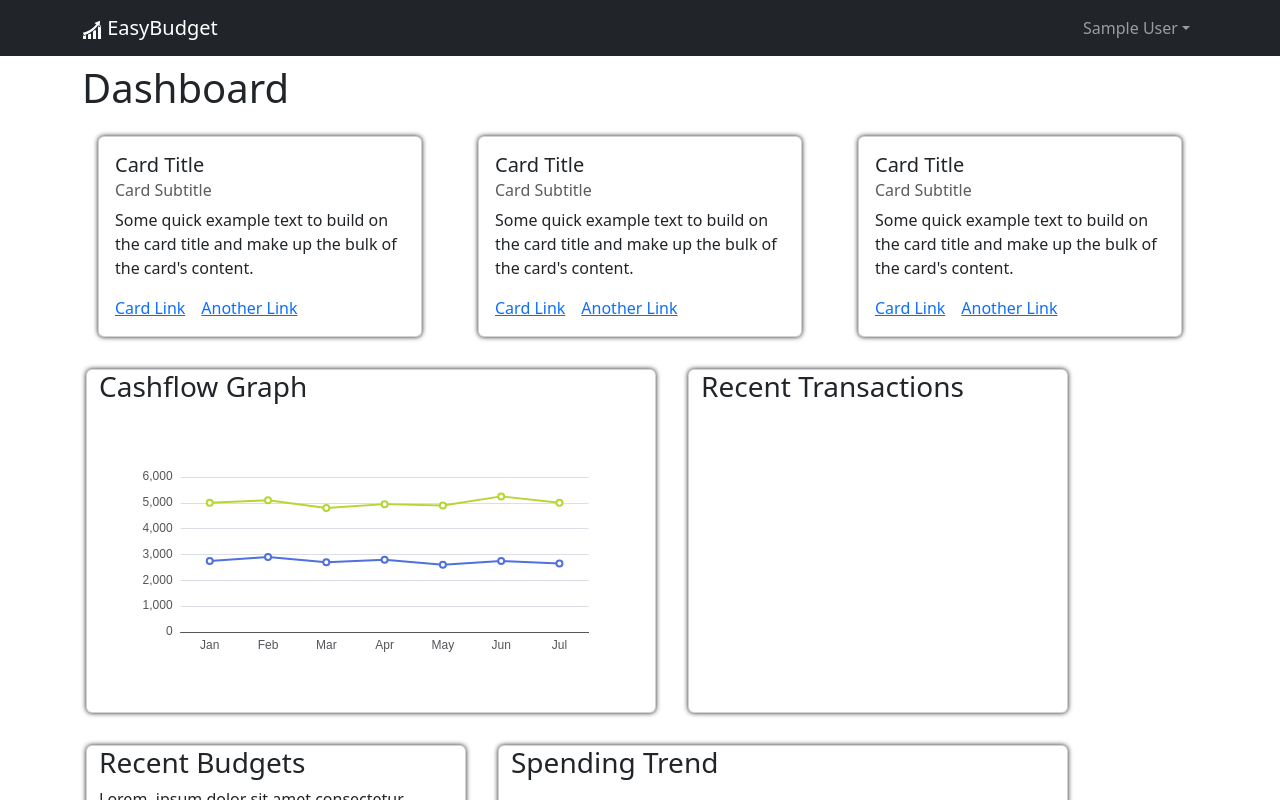
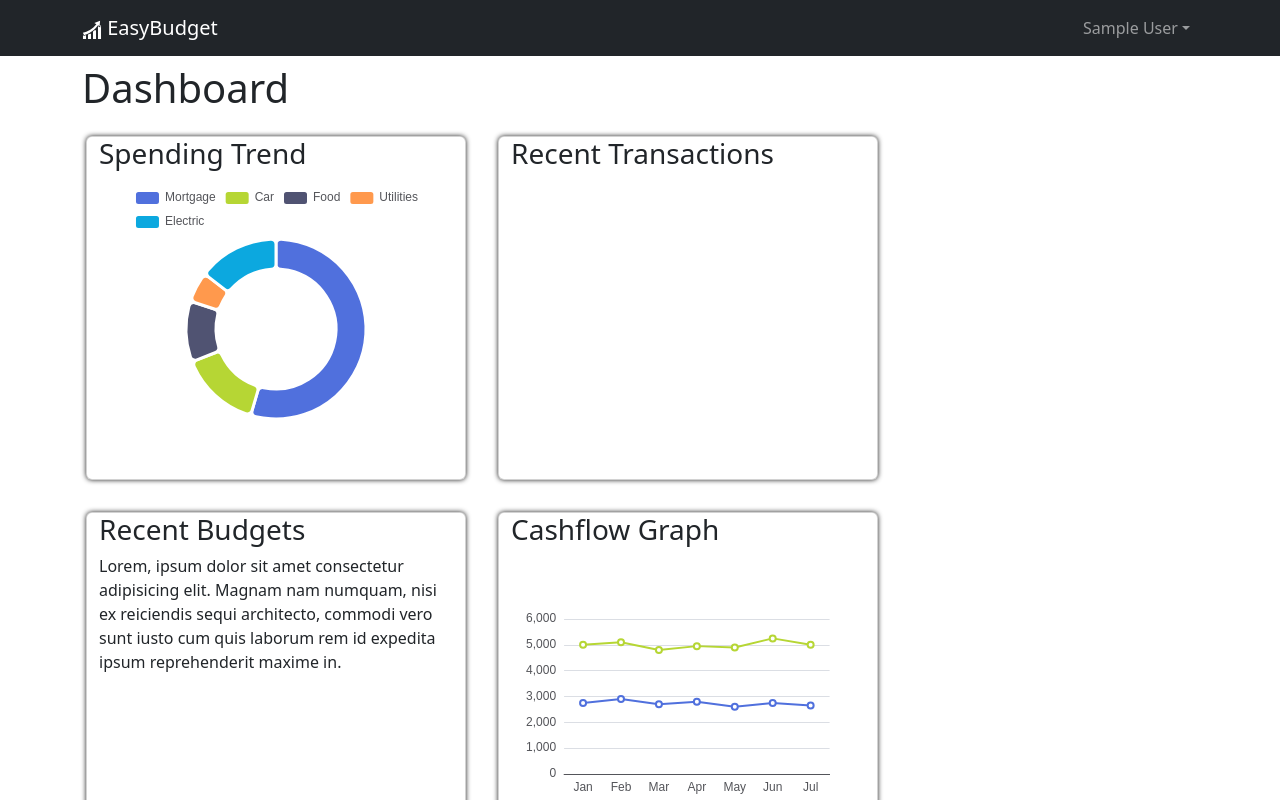
Before and after one commit to BWhittaker1415/EasyBudget, a React (Vite) app in the folder frontend/: page /dashboard in a window 1280 px wide. Shown: the top 800 px of the page. Built offline with nearby package versions, Linux system fonts and the light colour scheme; sample sign-in values are in the browser's storage.

Commit message:
Continued adjusting Dashboard and PieChart

```diff
--- a/frontend/src/charts/PieChart.js
+++ b/frontend/src/charts/PieChart.js
@@ -3,14 +3,15 @@ const pieChart = {
     trigger: "item",
   },
   legend: {
-    top: "5%",
+    top: "2%",
     left: "center",
   },
+
   series: [
     {
       name: "Access From",
       type: "pie",
-      radius: ["40%", "70%"],
+      radius: ["40%", "60%"],
       avoidLabelOverlap: false,
       itemStyle: {
         borderRadius: 5,
@@ -32,7 +33,7 @@ const pieChart = {
         show: false,
       },
       data: [
-        { value: 1500, name: "Mortgage" },
+        { value: "1500", name: "Mortgage" },
         { value: 400, name: "Car" },
         { value: 300, name: "Food" },
         { value: 150, name: "Utilities" },
--- a/frontend/src/index.css
+++ b/frontend/src/index.css
@@ -6,7 +6,3 @@
 .buttons {
    border: 2px solid #33333386;
 }
-
-.budget-create {
-   width: 100%;
-}
--- a/frontend/src/screens/Dashboard.jsx
+++ b/frontend/src/screens/Dashboard.jsx
@@ -13,61 +13,9 @@ const HomeScreen = () => {
 
       <div>
         <Row>
-          <Col>
-            <Card sm={0}>
-              <Card.Body>
-                <Card.Title>Card Title</Card.Title>
-                <Card.Subtitle className="mb-2 text-muted">
-                  Card Subtitle
-                </Card.Subtitle>
-                <Card.Text>
-                  Some quick example text to build on the card title and make up
-                  the bulk of the card's content.
-                </Card.Text>
-                <Card.Link href="#">Card Link</Card.Link>
-                <Card.Link href="#">Another Link</Card.Link>
-              </Card.Body>
-            </Card>
-          </Col>
-
-          <Col>
-            <Card>
-              <Card.Body>
-                <Card.Title>Card Title</Card.Title>
-                <Card.Subtitle className="mb-2 text-muted">
-                  Card Subtitle
-                </Card.Subtitle>
-                <Card.Text>
-                  Some quick example text to build on the card title and make up
-                  the bulk of the card's content.
-                </Card.Text>
-                <Card.Link href="#">Card Link</Card.Link>
-                <Card.Link href="#">Another Link</Card.Link>
-              </Card.Body>
-            </Card>
-          </Col>
-
-          <Col>
-            <Card>
-              <Card.Body>
-                <Card.Title>Card Title</Card.Title>
-                <Card.Subtitle className="mb-2 text-muted">
-                  Card Subtitle
-                </Card.Subtitle>
-                <Card.Text>
-                  Some quick example text to build on the card title and make up
-                  the bulk of the card's content.
-                </Card.Text>
-                <Card.Link href="#">Card Link</Card.Link>
-                <Card.Link href="#">Another Link</Card.Link>
-              </Card.Body>
-            </Card>
-          </Col>
-        </Row>
-        <Row>
-          <Col className="card" md={6} lg={6}>
-            <h3>Cashflow Graph</h3>
-            <ReactECharts option={lineChart} />
+          <Col className="card" md={4} lg={4}>
+            <h3>Spending Trend</h3>
+            <ReactECharts option={pieChart} />
           </Col>
           <Col className="card" md={4} lg={4}>
             <h3>Recent Transactions</h3>
@@ -82,10 +30,9 @@ const HomeScreen = () => {
             iusto cum quis laborum rem id expedita ipsum reprehenderit maxime
             in.
           </Col>
-
-          <Col className="card" md={6} lg={6}>
-            <h3>Spending Trend</h3>
-            <ReactECharts option={pieChart} />
+          <Col className="card" md={4} lg={4}>
+            <h3>Cashflow Graph</h3>
+            <ReactECharts option={lineChart} />
           </Col>
         </Row>
       </div>
```
Also changed, not shown: 1 other file (tests, documents, lock files or other folders).
